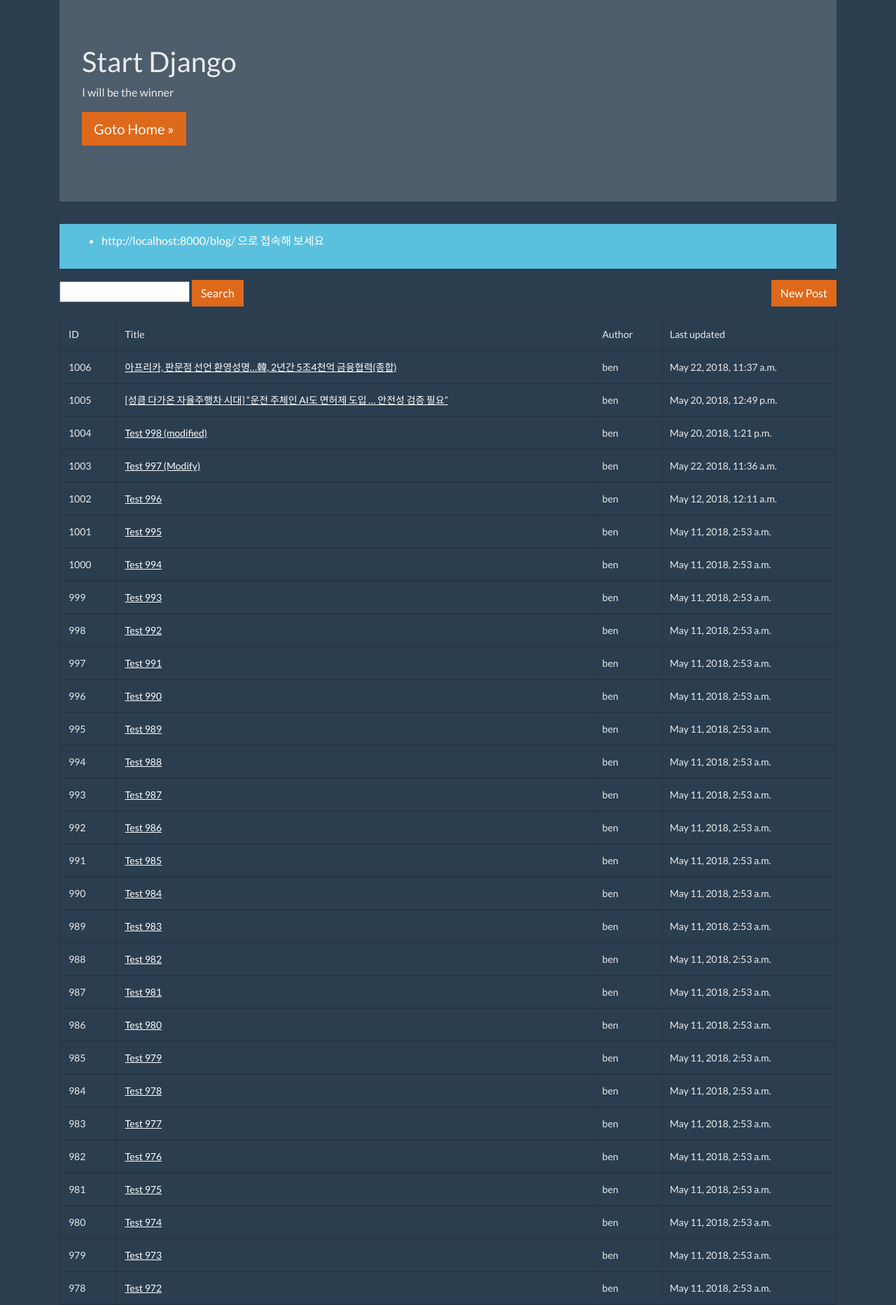
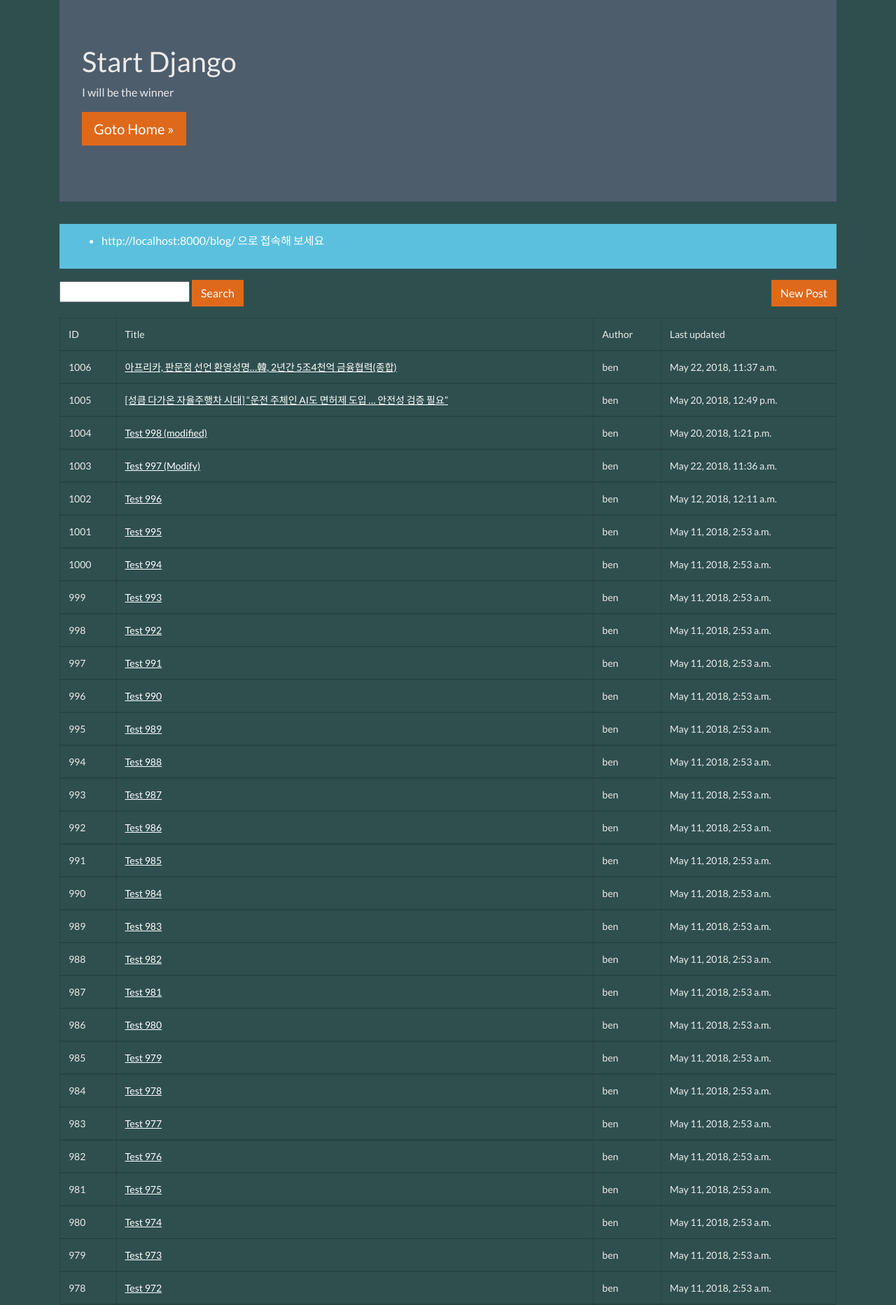
Before and after one commit to bufpal/start_django, a Django app: page /blog/ in a window 1280 px wide. Shown: the part 48-1913 px from the top of the page at 70% size. Run offline with Django 3.2, Linux system fonts and the light colour scheme; data comes from the database, SQL or seed files in the repository; some libraries are stand-ins or nearby versions.

Commit message:
set filesystem static finder / added static sample

```diff
--- /dev/null
+++ b/blog/static/blog/style.css
@@ -0,0 +1,3 @@
+body {
+
+}
--- a/start_django/settings.py
+++ b/start_django/settings.py
@@ -127,6 +127,9 @@ USE_TZ = True
 # https://docs.djangoproject.com/en/1.11/howto/static-files/
 
 STATIC_URL = '/static/'
+STATICFILES_DIRS = [
+    os.path.join(BASE_DIR, 'start_django', 'static')
+]
 
 INTERNAL_IPS = ['127.0.0.1']
 
--- /dev/null
+++ b/start_django/static/style.css
@@ -0,0 +1,3 @@
+body {
+    background-color: darkslategrey
+}
--- a/start_django/templates/layout.html
+++ b/start_django/templates/layout.html
@@ -1,3 +1,4 @@
+{% load static %}
 <!DOCTYPE html>
 <html lang="en">
 <head>
@@ -7,7 +8,7 @@
 
     {% comment %} <link rel="stylesheet" href="https://stackpath.bootstrapcdn.com/bootstrap/4.1.1/css/bootstrap.min.css" /> {% endcomment %}
     <link rel="stylesheet" href="https://stackpath.bootstrapcdn.com/bootswatch/4.1.1/superhero/bootstrap.min.css" />
-
+    <link rel="stylesheet" href="{% static 'style.css' %}">
     <title>{% block title %} Start Django {% endblock %}</title>
 
 </head>
```
